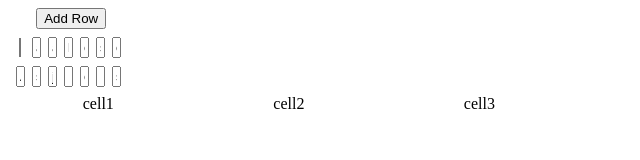
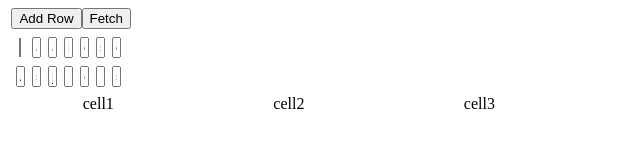
Before and after one commit to ssaket343/index, a plain HTML site: page index.html in a window 1280 px wide. Shown: the whole page, without its empty margins (0-640 px from the left). Drawn offline with Linux system fonts and the light colour scheme.

Commit message:
Add files via upload

```diff
--- a/index.html
+++ b/index.html
@@ -90,6 +90,7 @@
             <td><input type="text" id="cell14" class="cell" value="status"></td>
         </tr>
         <button onclick="addRow()" id="pa">Add Row</button>
+        <button onclick="fetch()" id="pa">Fetch</button>
 
     </table>
 </tr>
@@ -153,12 +154,12 @@
             if (!results[2]) return '';
             return decodeURIComponent(results[2].replace(/\+/g, " "));
         }
-        document.addEventListener("DOMContentLoaded", function () {
+        function fetch() {
             var param1Value = getParameterByName("merchantId");
             if (param1Value !== null) {
                 alert("Value of param1: " + param1Value);
             }
-        });
+        }
         const selectOptions=[
             {key:"op", value:"billing"},
         {key:"op",value:"shipping"
```
